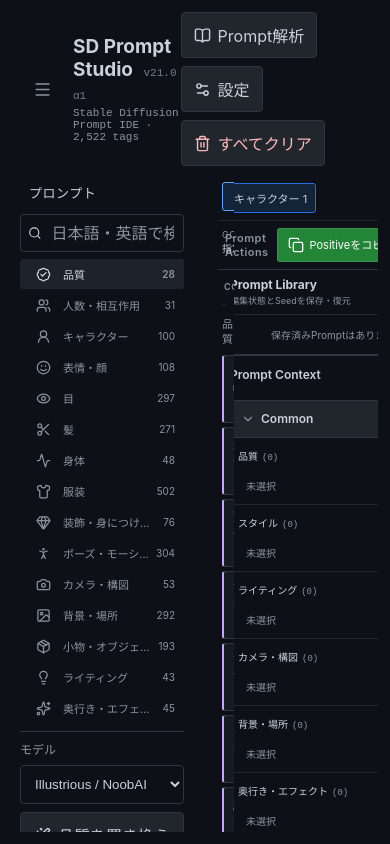
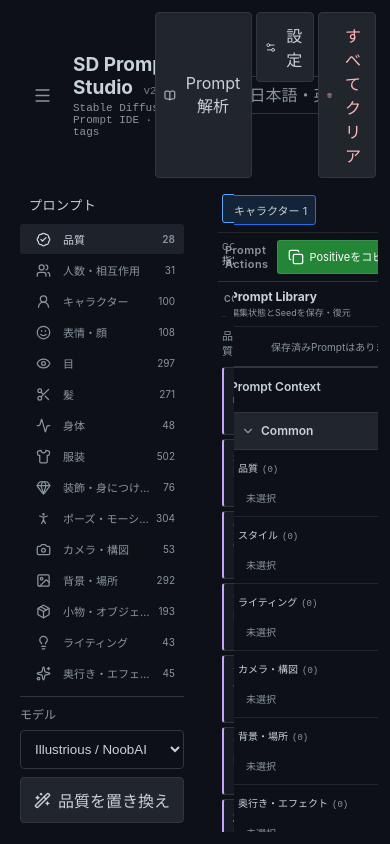
Before and after one commit to whatrune/sd-prompt-studio, a React (Vite) app: page / in a window 390 px wide. Built offline with nearby package versions, Linux system fonts and the light colour scheme; the HTML template or start-up script is replaced by a standard one.

Commit message:
Integrate tag search into App Header

```diff
--- a/src/App.tsx
+++ b/src/App.tsx
@@ -159,6 +159,7 @@
   const [settingsOpen, setSettingsOpen] = useState(false)
   const [theme, setTheme] = useState<Theme>(getInitialTheme)
   const [query, setQuery] = useState('')
+  const [searchCategory, setSearchCategory] = useState('すべて')
   const [favoriteCategory, setFavoriteCategory] = useState('すべて')
   const [activeColorModifier, setActiveColorModifier] = useState('')
   const [copiedPositive, setCopiedPositive] = useState(false)
@@ -201,6 +202,7 @@
   const [propVertical, setPropVertical] = useState('')
   const [propDepth, setPropDepth] = useState('background')
   const store = usePromptStore()
+  const isSearchMode = query.trim().length > 0
   const favoritesOnly = store.workspaceView === 'favorites'
   const mainSubjectId = store.blocks[0]?.id
   const [viewContextId, setViewContextId] = useState<string>(() => store.activeBlockId)
@@ -264,6 +266,12 @@
     setFavoriteCategory('すべて')
     setSubcategory('すべて')
   }
+  function changeSearchQuery(value: string) {
+    const startsSearch = !isSearchMode && value.trim().length > 0
+    setQuery(value)
+    if (startsSearch || !value.trim()) setSearchCategory('すべて')
+    if (value.trim()) store.setWorkspaceView('prompt')
+  }
 
   const subcategories = useMemo(() => subcategoryOrder[category] ?? [], [category])
   const dictionaryTags = useMemo(() => [...tags, ...adultTags, ...store.userTags], [store.userTags])
@@ -279,17 +287,32 @@
   useEffect(() => {
     if (favoriteCategory !== 'すべて' && !favoriteCategories.includes(favoriteCategory)) setFavoriteCategory('すべて')
   }, [favoriteCategories, favoriteCategory])
+  const searchCategories = useMemo(() => {
+    const q = query.trim().toLowerCase()
+    if (!q) return []
+    return categoryOrder.filter(categoryKey => visibleDictionaryTags.some(tag => tag.category === categoryKey
+      && scoreTag(tag, q) > 0
+      && (!store.hideUnavailable || conflictMap.get(tag.id)?.level !== 'hard')))
+  }, [conflictMap, query, store.hideUnavailable, visibleDictionaryTags])
+  useEffect(() => {
+    if (!isSearchMode || (searchCategory !== 'すべて' && !searchCategories.includes(searchCategory))) setSearchCategory('すべて')
+  }, [isSearchMode, searchCategories, searchCategory])
   const filtered = useMemo(() => {
     const q = query.trim().toLowerCase()
     return visibleDictionaryTags.filter(t => {
+      if (q) {
+        if (scoreTag(t, q) === 0) return false
+        if (store.hideUnavailable && conflictMap.get(t.id)?.level === 'hard') return false
+        return searchCategory === 'すべて' || t.category === searchCategory
+      }
       if (favoritesOnly && !store.favoriteIds.includes(t.id)) return false
       if (favoritesOnly && favoriteCategory !== 'すべて' && t.category !== favoriteCategory) return false
       if (!favoritesOnly && !q && t.category !== category) return false
       if (!favoritesOnly && !q && subcategory !== 'すべて' && t.subcategory !== subcategory) return false
       if (!q && store.hideUnavailable && conflictMap.get(t.id)?.level === 'hard') return false
-      return !q || scoreTag(t, q) > 0
+      return true
     }).sort((a,b) => q ? scoreTag(b,q)-scoreTag(a,q) || tagSort(a,b) : tagSort(a,b))
-  }, [category, subcategory, query, favoritesOnly, favoriteCategory, store.favoriteIds, visibleDictionaryTags, store.hideUnavailable, conflictMap])
+  }, [category, subcategory, query, searchCategory, favoritesOnly, favoriteCategory, store.favoriteIds, visibleDictionaryTags, store.hideUnavailable, conflictMap])
   const tagCategoryGroups = useMemo<TagCategoryGroup[]>(() => {
     if (query.trim() || (!favoritesOnly && subcategory !== 'すべて')) {
       return [{ key: 'flat', groups: [{ key: 'flat', label: '', tags: filtered, showTitle: false }] }]
@@ -536,6 +559,7 @@
   return <main className="app-shell">
     <header className="topbar">
       <div className="app-brand"><button type="button" className="navigation-toggle" aria-label={store.navigationCollapsed?'Navigationを展開':'Navigationを最小化'} aria-expanded={!store.navigationCollapsed} onClick={()=>{closeNavigationFlyout();store.setNavigationCollapsed(!store.navigationCollapsed)}}><Menu size={19}/></button><div><h1>SD Prompt Studio <span className="version-mark">v21.0 α1</span></h1><p>Stable Diffusion Prompt IDE · {(TAG_COUNT + ADULT_TAG_COUNT + store.userTags.length).toLocaleString()} tags</p></div></div>
+      <div className="header-search"><div className="search-box"><Search size={16}/><input aria-label="タグ検索" value={query} onChange={e=>changeSearchQuery(e.target.value)} placeholder="日本語・英語で検索" /></div></div>
       <div className="header-actions">
         <button className="ghost" onClick={()=>setAnalyzerOpen(true)}><BookOpen size={17}/>Prompt解析</button>
         <div className="settings-wrap">
@@ -584,7 +608,6 @@
             <button type="button" className={`navigation-primary ${store.workspaceView==='prompt'?'active':''}`} aria-label="プロンプト" aria-current={store.workspaceView==='prompt'?'page':undefined} onClick={navigateToPrompt}><span className="navigation-icon-slot navigation-primary-icon"><Sparkles size={17}/></span><span className="navigation-label">プロンプト</span><span className="navigation-tooltip" role="tooltip">プロンプト</span></button>
             <div className="navigation-children navigation-flyout">
               {store.navigationCollapsed&&<strong>プロンプト</strong>}
-              <div className="navigation-search"><div className="search-box"><Search size={16}/><input value={query} onChange={e=>{setQuery(e.target.value);store.setWorkspaceView('prompt')}} placeholder="日本語・英語で検索" /></div></div>
               <nav aria-label="プロンプトカテゴリ">{categoryOrder.map(c=>{const CategoryIcon=NAV_CATEGORY_ICONS[c as keyof typeof NAV_CATEGORY_ICONS]??Sparkles;return <button key={c} className={`navigation-item ${category===c&&!query&&!favoritesOnly?'active':''}`} onClick={()=>{closeNavigationFlyout();store.setWorkspaceView('prompt');chooseCategory(c)}}><span className="navigation-icon-slot"><CategoryIcon size={15}/></span><span className="navigation-item-label">{getCategoryLabel(c,locale)}</span><small>{visibleDictionaryTags.filter(t=>t.category===c).length}</small></button>})}</nav>
               <div className="preset-box"><label>モデル</label><select value={store.modelPreset} onChange={e=>store.setModelPreset(e.target.value as ModelPreset)}><option value="illustrious">Illustrious / NoobAI</option><option value="pony">Pony</option><option value="sdxl">SDXL汎用</option><option value="custom">カスタム</option></select><button className="preset" onClick={()=>store.applyQualityPreset()}><WandSparkles size={17}/>品質を置き換え</button></div>
             </div>
@@ -614,8 +637,9 @@
         <div className="prompt-workspace-content">
         <div className="prompt-controls">
         <div className="prompt-control-bar">
-        {!query&&favoritesOnly&&<section className="category-tabs-section" aria-label="お気に入りカテゴリ"><div className="subcategory-tabs">{['すべて',...favoriteCategories].map(categoryKey=>{const activeCategory=favoriteCategory===categoryKey;return <button key={categoryKey} className={activeCategory?'active':''} aria-pressed={activeCategory} onClick={()=>setFavoriteCategory(categoryKey)}>{activeCategory&&<Check size={14}/>}<span>{categoryKey==='すべて'?'すべて':getCategoryLabel(categoryKey,locale)}</span></button>})}</div></section>}
-        {!query&&!favoritesOnly&&subcategories.length>0&&<section className="category-tabs-section" aria-label="カテゴリ"><div className="subcategory-tabs">{['すべて',...subcategories].map(sub=>{const activeSub=subcategory===sub;return <button key={sub} className={activeSub?'active':''} aria-pressed={activeSub} onClick={()=>setSubcategory(sub)}>{activeSub&&<Check size={14}/>}<span>{sub}</span></button>})}</div></section>}
+        {isSearchMode&&<section className="category-tabs-section" aria-label="検索結果カテゴリ"><div className="subcategory-tabs">{['すべて',...searchCategories].map(categoryKey=>{const activeCategory=searchCategory===categoryKey;return <button key={categoryKey} className={activeCategory?'active':''} aria-pressed={activeCategory} onClick={()=>setSearchCategory(categoryKey)}>{activeCategory&&<Check size={14}/>}<span>{categoryKey==='すべて'?'すべて':getCategoryLabel(categoryKey,locale)}</span></button>})}</div></section>}
+        {!isSearchMode&&favoritesOnly&&<section className="category-tabs-section" aria-label="お気に入りカテゴリ"><div className="subcategory-tabs">{['すべて',...favoriteCategories].map(categoryKey=>{const activeCategory=favoriteCategory===categoryKey;return <button key={categoryKey} className={activeCategory?'active':''} aria-pressed={activeCategory} onClick={()=>setFavoriteCategory(categoryKey)}>{activeCategory&&<Check size={14}/>}<span>{categoryKey==='すべて'?'すべて':getCategoryLabel(categoryKey,locale)}</span></button>})}</div></section>}
+        {!isSearchMode&&!favoritesOnly&&subcategories.length>0&&<section className="category-tabs-section" aria-label="カテゴリ"><div className="subcategory-tabs">{['すべて',...subcategories].map(sub=>{const activeSub=subcategory===sub;return <button key={sub} className={activeSub?'active':''} aria-pressed={activeSub} onClick={()=>setSubcategory(sub)}>{activeSub&&<Check size={14}/>}<span>{sub}</span></button>})}</div></section>}
         <section className="color-selector-section" aria-label="Color Selector"><div className="color-modifier-bar" aria-label="Color Modifier">
           <div className="color-modifier-label"><span>COLOR</span><strong>{findColorModifier(activeColorModifier)?.label ?? '指定なし'}</strong></div>
           <div className="color-modifier-swatches">
--- a/src/styles.css
+++ b/src/styles.css
@@ -1368,3 +1368,48 @@
 .inspector-scroll .preview-section-toggle {
   background: var(--bg-primary);
 }
+
+/* v35: app-wide tag search in the Header */
+.topbar {
+  display: grid;
+  grid-template-columns: auto minmax(160px, 620px) auto;
+  gap: 12px;
+}
+
+.header-search {
+  width: 100%;
+  min-width: 0;
+  justify-self: center;
+}
+
+.header-search .search-box {
+  min-width: 0;
+  padding: 7px 11px;
+  border-radius: 999px;
+}
+
+.header-search input {
+  min-width: 0;
+}
+
+.topbar .header-actions {
+  min-width: 0;
+  justify-self: end;
+  flex-wrap: nowrap;
+}
+
+@media (max-width: 900px) {
+  .topbar {
+    grid-template-columns: minmax(160px, auto) minmax(120px, 1fr) auto;
+    gap: 8px;
+  }
+
+  .topbar .header-actions {
+    gap: 4px;
+  }
+
+  .topbar .header-actions > button,
+  .topbar .settings-button {
+    padding-inline: 8px;
+  }
+}
```
Also changed, not shown: scripts/test-reclassification.mjs (+11 -1 lines).
